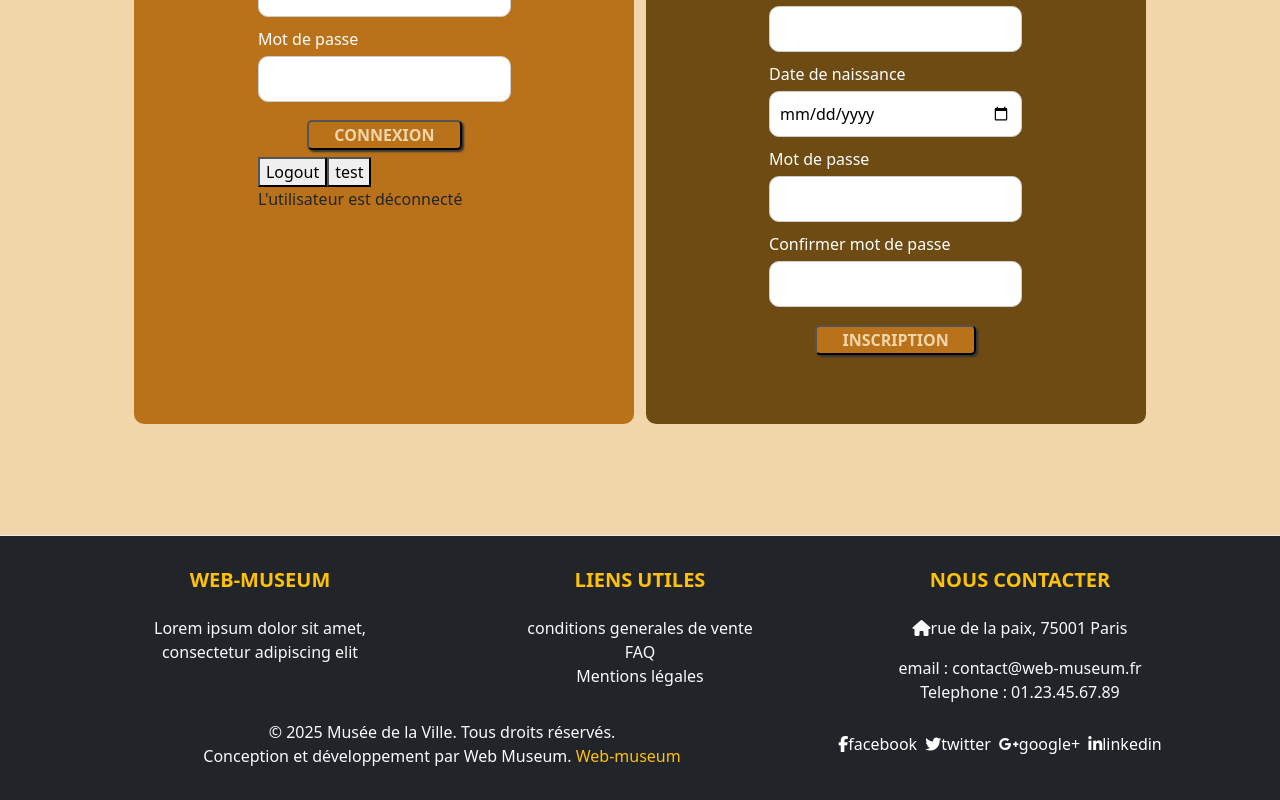
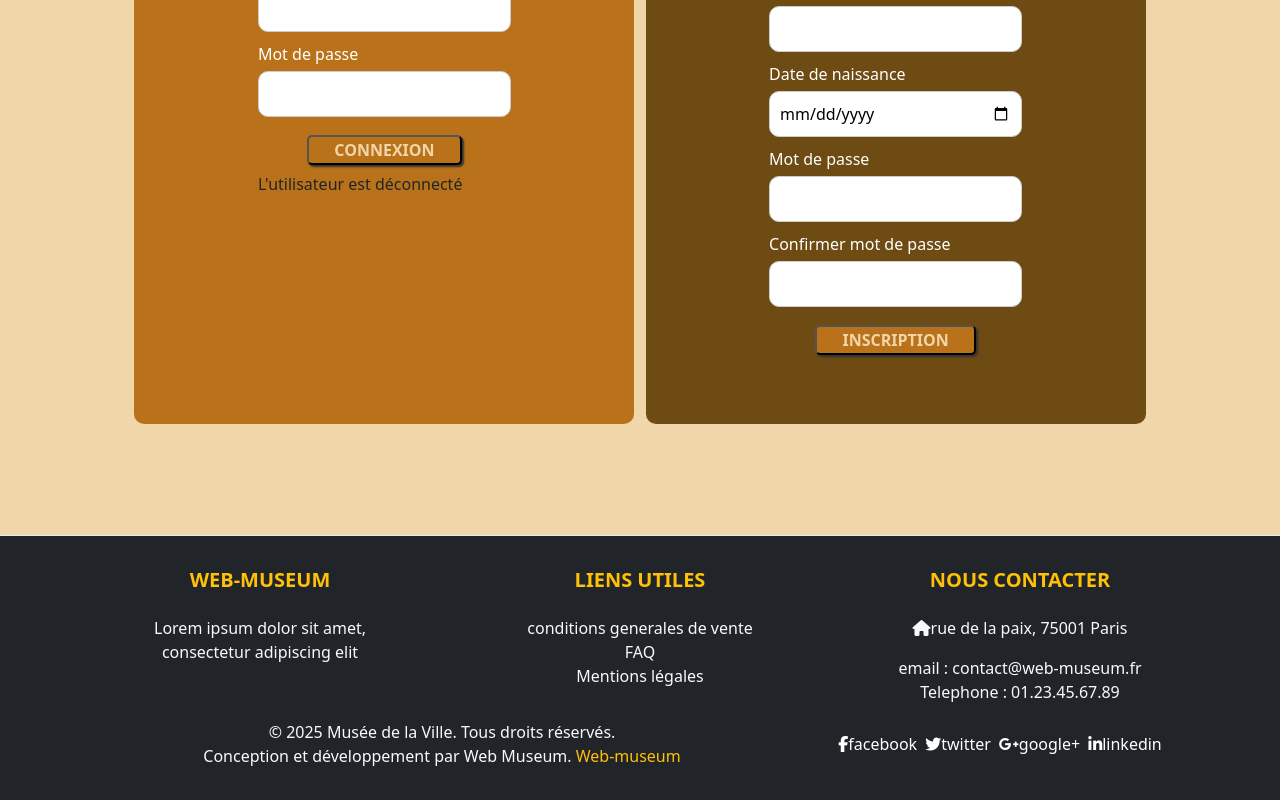
Before and after one commit to challenge-studi/web-museum, an Angular app: page /auth in a window 1280 px wide. Shown: the part 746-1546 px from the top of the page. Built offline with nearby package versions, Linux system fonts and the light colour scheme.

Commit message:
🐛 Remove test button

```diff
--- a/src/app/components/pages/connexion/connexion.component.html
+++ b/src/app/components/pages/connexion/connexion.component.html
@@ -9,8 +9,6 @@
   </div>
   <app-button (buttonCliked)="onSubmit()" name="Connexion" />
 </form>
-<button (click)="onLogout()">Logout</button>
-<button (click)="onTest()">test</button>
 <div>
   @if (connected$ | async; as connected) {
     <p>L'utilisateur est connecté</p>
```
Also changed, not shown: 2 other files (tests, documents, lock files or other folders).
